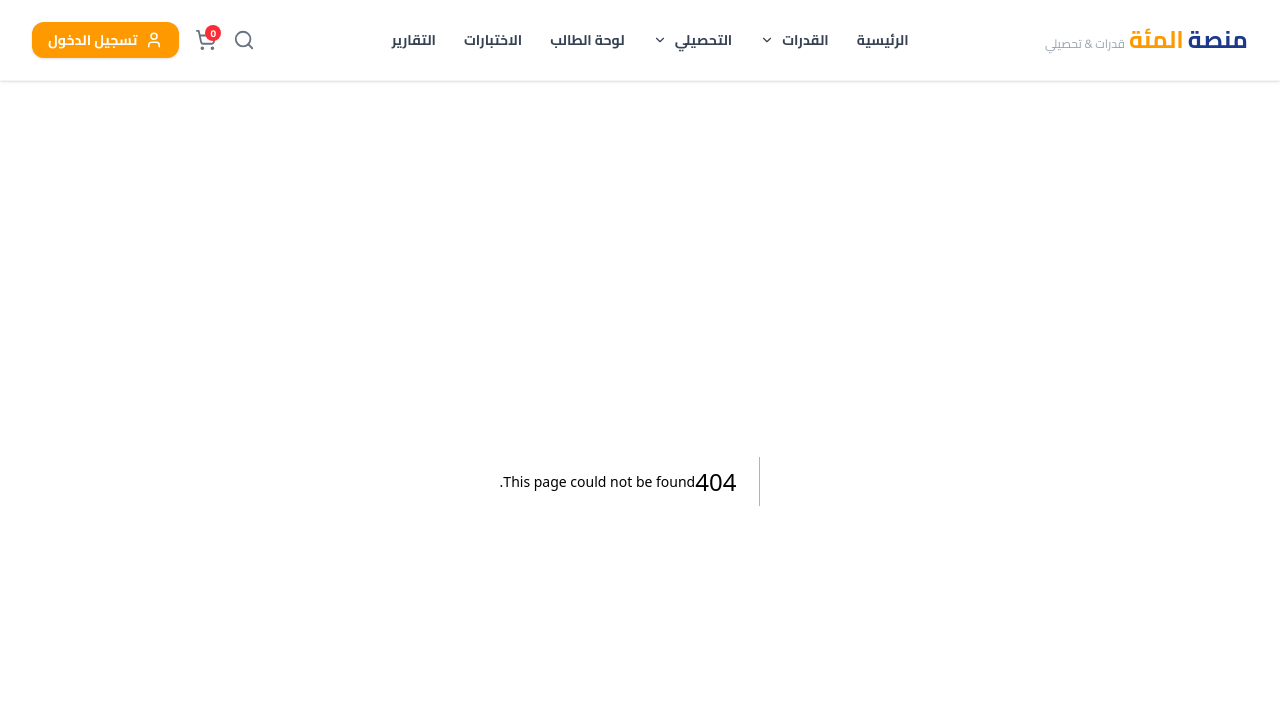
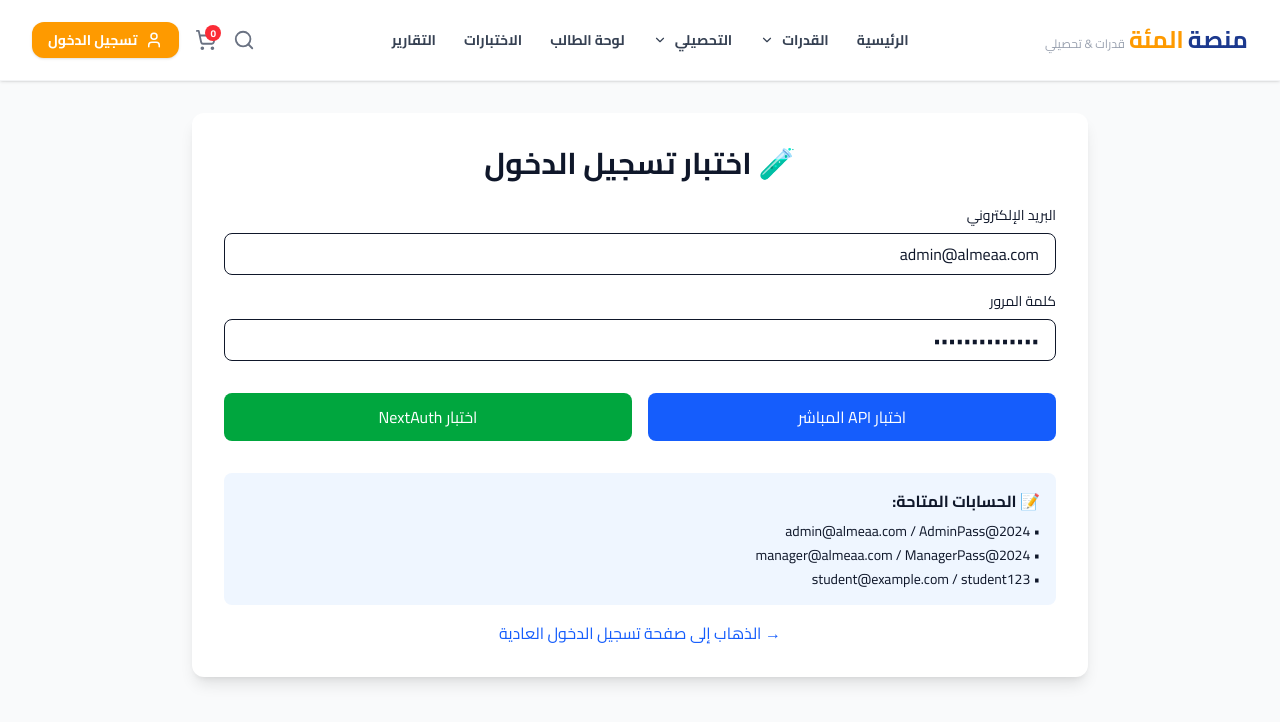
Before and after one commit to nasef6464/almeaa, a Next.js app: page /test-login in a window 1280 px wide. Before the commit this address had no page. Shown: the top 722 px of the page. Built offline with nearby package versions, Linux system fonts and the light colour scheme.

Commit message:
feat: add test login page for debugging

```diff
--- /dev/null
+++ b/app/test-login/page.tsx
@@ -0,0 +1,165 @@
+'use client';
+
+import { useState } from 'react';
+import { useRouter } from 'next/navigation';
+
+export default function TestLoginPage() {
+  const router = useRouter();
+  const [email, setEmail] = useState('admin@almeaa.com');
+  const [password, setPassword] = useState('AdminPass@2024');
+  const [result, setResult] = useState<any>(null);
+  const [loading, setLoading] = useState(false);
+
+  const testDirectAPI = async () => {
+    setLoading(true);
+    setResult(null);
+
+    try {
+      const response = await fetch('/api/auth/login', {
+        method: 'POST',
+        headers: { 'Content-Type': 'application/json' },
+        body: JSON.stringify({ email, password }),
+      });
+
+      const data = await response.json();
+
+      setResult({
+        status: response.status,
+        success: data.success,
+        data: data,
+        timestamp: new Date().toLocaleString('ar-EG')
+      });
+
+      if (data.success) {
+        localStorage.setItem('user', JSON.stringify(data.user));
+        alert('✅ تم تسجيل الدخول بنجاح!');
+      }
+    } catch (error: any) {
+      setResult({
+        error: error.message,
+        timestamp: new Date().toLocaleString('ar-EG')
+      });
+    } finally {
+      setLoading(false);
+    }
+  };
+
+  const testNextAuth = async () => {
+    setLoading(true);
+    setResult(null);
+
+    try {
+      const { signIn } = await import('next-auth/react');
+      const result = await signIn('credentials', {
+        email,
+        password,
+        redirect: false,
+      });
+
+      setResult({
+        method: 'NextAuth',
+        result: result,
+        timestamp: new Date().toLocaleString('ar-EG')
+      });
+
+      if (result?.ok) {
+        alert('✅ NextAuth: تم تسجيل الدخول بنجاح!');
+        router.push('/dashboard');
+      } else {
+        alert('❌ NextAuth: فشل تسجيل الدخول\n' + result?.error);
+      }
+    } catch (error: any) {
+      setResult({
+        method: 'NextAuth',
+        error: error.message,
+        timestamp: new Date().toLocaleString('ar-EG')
+      });
+    } finally {
+      setLoading(false);
+    }
+  };
+
+  return (
+    <div className="min-h-screen bg-gray-50 p-8">
+      <div className="max-w-4xl mx-auto">
+        <div className="bg-white rounded-xl shadow-lg p-8">
+          <h1 className="text-3xl font-bold mb-6 text-center">🧪 اختبار تسجيل الدخول</h1>
+
+          <div className="space-y-4 mb-8">
+            <div>
+              <label className="block text-sm font-medium mb-2">البريد الإلكتروني</label>
+              <input
+                type="email"
+                value={email}
+                onChange={(e) => setEmail(e.target.value)}
+                className="w-full px-4 py-2 border rounded-lg"
+              />
+            </div>
+
+            <div>
+              <label className="block text-sm font-medium mb-2">كلمة المرور</label>
+              <input
+                type="password"
+                value={password}
+                onChange={(e) => setPassword(e.target.value)}
+                className="w-full px-4 py-2 border rounded-lg"
+              />
+            </div>
+          </div>
+
+          <div className="grid grid-cols-2 gap-4 mb-8">
+            <button
+              onClick={testDirectAPI}
+              disabled={loading}
+              className="bg-blue-600 text-white px-6 py-3 rounded-lg hover:bg-blue-700 disabled:bg-gray-400"
+            >
+              اختبار API المباشر
+            </button>
+
+            <button
+              onClick={testNextAuth}
+              disabled={loading}
+              className="bg-green-600 text-white px-6 py-3 rounded-lg hover:bg-green-700 disabled:bg-gray-400"
+            >
+              اختبار NextAuth
+            </button>
+          </div>
+
+          {loading && (
+            <div className="text-center py-4">
+              <div className="animate-spin rounded-full h-12 w-12 border-b-2 border-blue-600 mx-auto"></div>
+              <p className="mt-2 text-gray-600">جاري الاختبار...</p>
+            </div>
+          )}
+
+          {result && (
+            <div className="mt-8">
+              <h2 className="text-xl font-bold mb-4">📊 النتيجة:</h2>
+              <pre className="bg-gray-900 text-green-400 p-4 rounded-lg overflow-auto text-sm direction-ltr">
+                {JSON.stringify(result, null, 2)}
+              </pre>
+            </div>
+          )}
+
+          <div className="mt-8 p-4 bg-blue-50 rounded-lg">
+            <h3 className="font-bold mb-2">📝 الحسابات المتاحة:</h3>
+            <ul className="text-sm space-y-1">
+              <li>• admin@almeaa.com / AdminPass@2024</li>
+              <li>• manager@almeaa.com / ManagerPass@2024</li>
+              <li>• student@example.com / student123</li>
+            </ul>
+          </div>
+
+          <div className="mt-4 text-center">
+            <button
+              onClick={() => router.push('/auth/signin')}
+              className="text-blue-600 hover:underline"
+            >
+              → الذهاب إلى صفحة تسجيل الدخول العادية
+            </button>
+          </div>
+        </div>
+      </div>
+    </div>
+  );
+}
--- /dev/null
+++ b/test-login.ts
@@ -0,0 +1,50 @@
+import prisma from './app/db';
+import bcrypt from 'bcryptjs';
+
+async function testLogin() {
+  console.log('\n🧪 Testing Login System...\n');
+
+  const testEmail = 'admin@almeaa.com';
+  const testPassword = 'AdminPass@2024';
+
+  // 1. Find user
+  const user = await prisma.user.findUnique({
+    where: { email: testEmail }
+  });
+
+  if (!user) {
+    console.log('❌ User not found!');
+    return;
+  }
+
+  console.log('✅ User found:');
+  console.log('   Email:', user.email);
+  console.log('   Name:', user.name);
+  console.log('   Role:', user.role);
+  console.log('   Password Hash:', user.password.substring(0, 20) + '...');
+
+  // 2. Test password with bcryptjs
+  console.log('\n🔐 Testing password with bcryptjs...');
+  const isValidBcryptjs = await bcrypt.compare(testPassword, user.password);
+  console.log('   bcryptjs result:', isValidBcryptjs ? '✅ VALID' : '❌ INVALID');
+
+  // 3. Test password with bcrypt (if available)
+  try {
+    const bcryptNative = await import('bcrypt');
+    console.log('\n🔐 Testing password with bcrypt...');
+    const isValidBcrypt = await bcryptNative.default.compare(testPassword, user.password);
+    console.log('   bcrypt result:', isValidBcrypt ? '✅ VALID' : '❌ INVALID');
+  } catch (e) {
+    console.log('\n⚠️ bcrypt not available (OK - using bcryptjs)');
+  }
+
+  // 4. Test creating new hash
+  console.log('\n🔧 Creating fresh hash test...');
+  const freshHash = await bcrypt.hash(testPassword, 10);
+  const freshTest = await bcrypt.compare(testPassword, freshHash);
+  console.log('   Fresh hash test:', freshTest ? '✅ VALID' : '❌ INVALID');
+
+  await prisma.$disconnect();
+}
+
+testLogin().catch(console.error);
```
